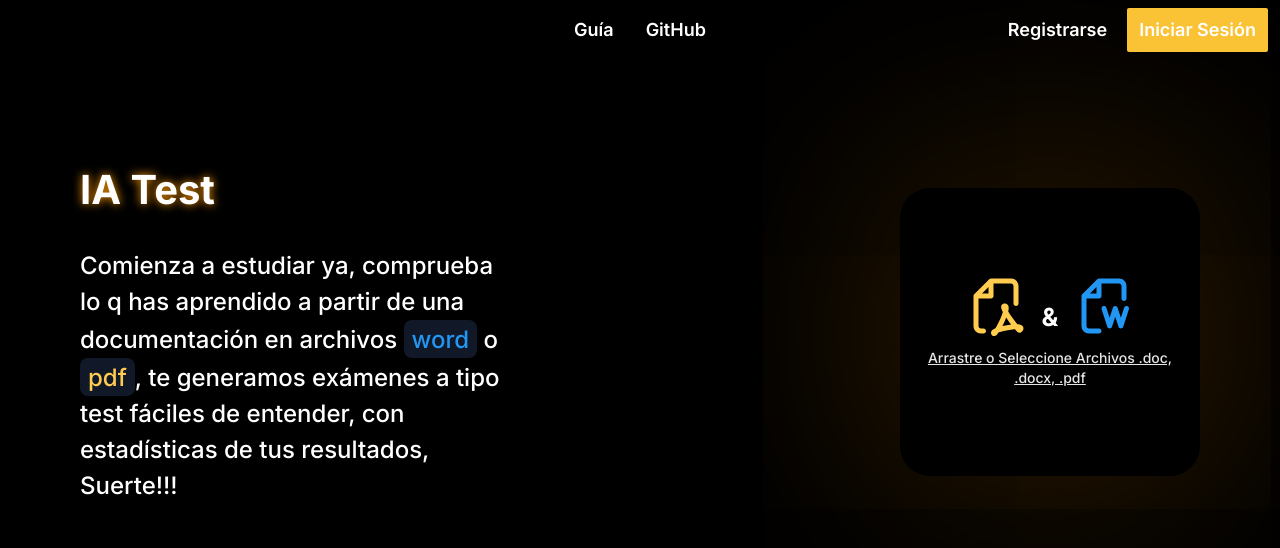
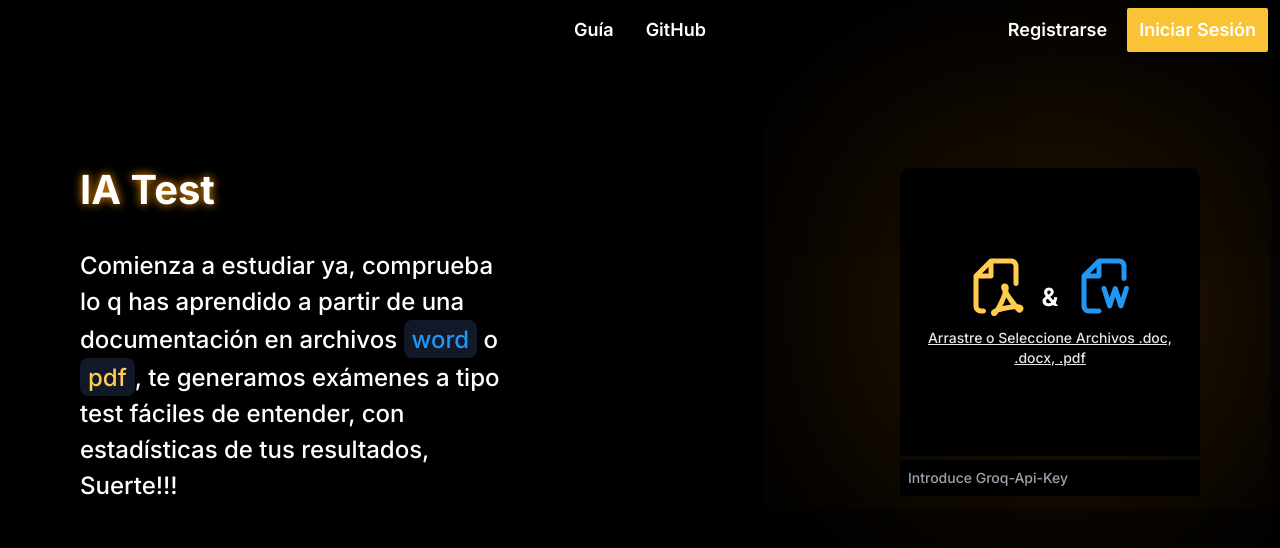
Before and after one commit to RodrigoInfante/IATest-Kackathon, a Next.js app: page / in a window 1280 px wide. Shown: the top 548 px of the page. Built offline with nearby package versions, Linux system fonts and the light colour scheme.

Commit message:
Introduccion de apiKey con su ui y logica del lado del cliente

```diff
--- a/components/DropZone/DropZone.tsx
+++ b/components/DropZone/DropZone.tsx
@@ -1,28 +1,41 @@
 "use client"
 import { TestModule } from "@/modules/TestModule/TestModule"
-import { useState } from "react"
+import { useState, useEffect } from "react"
 import { useDropzone } from "react-dropzone"
 import { PlaceholderBadRequest } from "../Placeholder/PlaceholderBadRequest"
 import { PlaceholderCheck } from "../Placeholder/PlaceholderCheck"
 import { PlaceholderDefault } from "../Placeholder/PlaceholderDefault"
 import { PlaceholderEnter } from "../Placeholder/PlaceholderEnter"
 import { PlaceholderError } from "../Placeholder/PlaceholderError"
+import { PlaceholderApiKeyRequire } from "../Placeholder/PlaceholderApiKeyRequire"
 import { useRouter } from "next/navigation"
-
+import { ApiKeyInput } from "../Inputs/ApiKeyInput"
+import { usePathname } from "next/navigation"
 export const DropZone = () => {
 	const {push}=useRouter()
+	const path =usePathname()
 	const placeholders = {
 		default: PlaceholderDefault,
 		enter: PlaceholderEnter,
 		check: PlaceholderCheck,
 		error: PlaceholderError,
+		apikeyMissing:PlaceholderApiKeyRequire,
 		badRequest: (text: string) => <PlaceholderBadRequest >{text}</PlaceholderBadRequest>
 	}
 	const [placeholder, setPlaceholder] = useState(placeholders.default)
+	const [apiKey, setApiKey]= useState("")
+
 	const onDropAccepted = async (acceptedFiles: File[]) => {
+
+		if(apiKey === ""){
+			push(path+"#apikey")
+			return setPlaceholder(placeholders.apikeyMissing)
+		}
+
 		setPlaceholder(placeholders.check)
-		const schemaTest = await TestModule.getShemaTest({ file: acceptedFiles[0] })
+		const schemaTest = await TestModule.getShemaTest({ file: acceptedFiles[0] ,apikey: apiKey})
 		const searchParams= new URLSearchParams()
+
 		if (!schemaTest.ok) {
 			setPlaceholder(placeholders.badRequest(schemaTest.error))
 			acceptedFiles.pop()
@@ -32,6 +45,7 @@ export const DropZone = () => {
 		}
 
 	}
+
 	const { getRootProps, getInputProps, acceptedFiles } = useDropzone({
 		accept: {
 			'application/vnd.openxmlformats-officedocument.wordprocessingml.document': ['.docx'],
@@ -52,10 +66,19 @@ export const DropZone = () => {
 		}
 
 	})
+
+	function handlerChange(apiKeyValue:string){
+		setApiKey(apiKeyValue)
+	}
+
 	return (
-		<div {...getRootProps()} className="w-[300px] h-72  orange-shadow hover:bg-gray-900 rounded-[30px] justify-center items-center">
-			<input {...getInputProps()} />
-			{placeholder}
+		<div className="flex flex-col justify-center gap-1">
+			<div {...getRootProps()} className="w-[300px] h-72  orange-shadow hover:bg-gray-900 rounded-[10px] rounded-b-none justify-center items-center">
+				<input {...getInputProps()} />
+				{placeholder}
+			</div>
+			<ApiKeyInput id="apikey" value={apiKey} handlerChange={handlerChange}/>
 		</div>
+
 	)
 }
--- /dev/null
+++ b/components/Inputs/ApiKeyInput.tsx
@@ -0,0 +1,11 @@
+import { Input } from "./Input"
+type Props={
+    value: string,
+    handlerChange: (value:string)=> void,
+    id?:string
+}
+export const ApiKeyInput =({value,handlerChange, id}:Props)=>{
+    return (
+        <Input id={id} type="text" value={value} placeholder="Introduce Groq-Api-Key" handlerChange={handlerChange}/>
+    )
+}
--- /dev/null
+++ b/components/Inputs/Input.tsx
@@ -0,0 +1,13 @@
+import { InputProps } from "@/types/formTypes"
+export const Input = ({type,className,placeholder, value, handlerChange,id}:InputProps)=>{
+
+    return(
+        <input
+            id={id}
+            value={value}
+            type={type}
+            placeholder={placeholder}
+            onChange={(e)=> handlerChange && handlerChange(e.target.value)}
+            className={"bg-black text-sm text-gray-primary focus:text-white font-medium p-2 outline-none rounded-sm focus:outline-1 focus:outline-primary focus:bg-gray-900"  + " " + className}/>
+    )
+}
--- /dev/null
+++ b/components/Placeholder/PlaceholderApiKeyRequire.tsx
@@ -0,0 +1,9 @@
+import { Placeholder } from "./Placeholder";
+export const PlaceholderApiKeyRequire = ()=>{
+    return <Placeholder>
+        <span className="text-primary text-center">
+            Api Key es necesaria para la generación gratuita
+        </span>
+        <span className="text-primary text-center underline">Intente luego de introducirla</span>
+    </Placeholder>
+}
--- a/modules/TestModule/TestModule.ts
+++ b/modules/TestModule/TestModule.ts
@@ -1,8 +1,9 @@
 import { TestRequest, TestRequestError } from "@/types/shemaTest"
 export class TestModule {
-	static async getShemaTest({ file }: { file: File }) :  Promise<TestRequest | TestRequestError> {
+	static async getShemaTest({ file,apikey }: { file: File, apikey:string }) :  Promise<TestRequest | TestRequestError> {
 		const formData = new FormData()
 		formData.set("file", file)
+		formData.set("apikey", apikey)
 		try{
 			const response = await fetch(process.env.NODE_ENV==="production"?
 				`${process.env.NEXT_PUBLIC_URL_API}`:
--- /dev/null
+++ b/types/formTypes.ts
@@ -0,0 +1,10 @@
+import { HTMLInputTypeAttribute, InputHTMLAttributes } from "react"
+
+export type InputProps={
+    type: HTMLInputTypeAttribute,
+    placeholder?: string,
+    className?: string,
+    value: string | number | readonly string [],
+    handlerChange?: (value:HTMLInputTypeAttribute)=> void,
+    id?: string
+}
```
